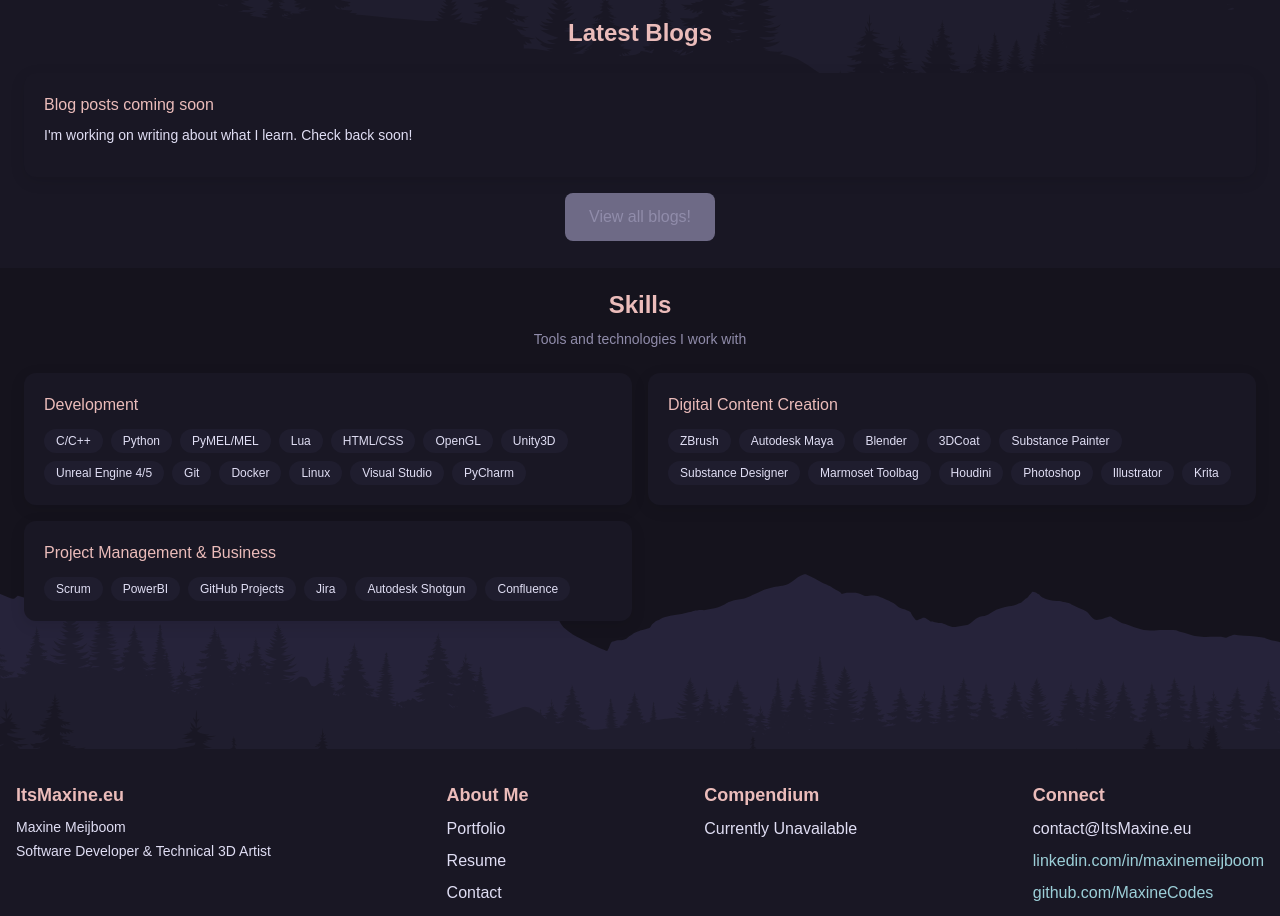
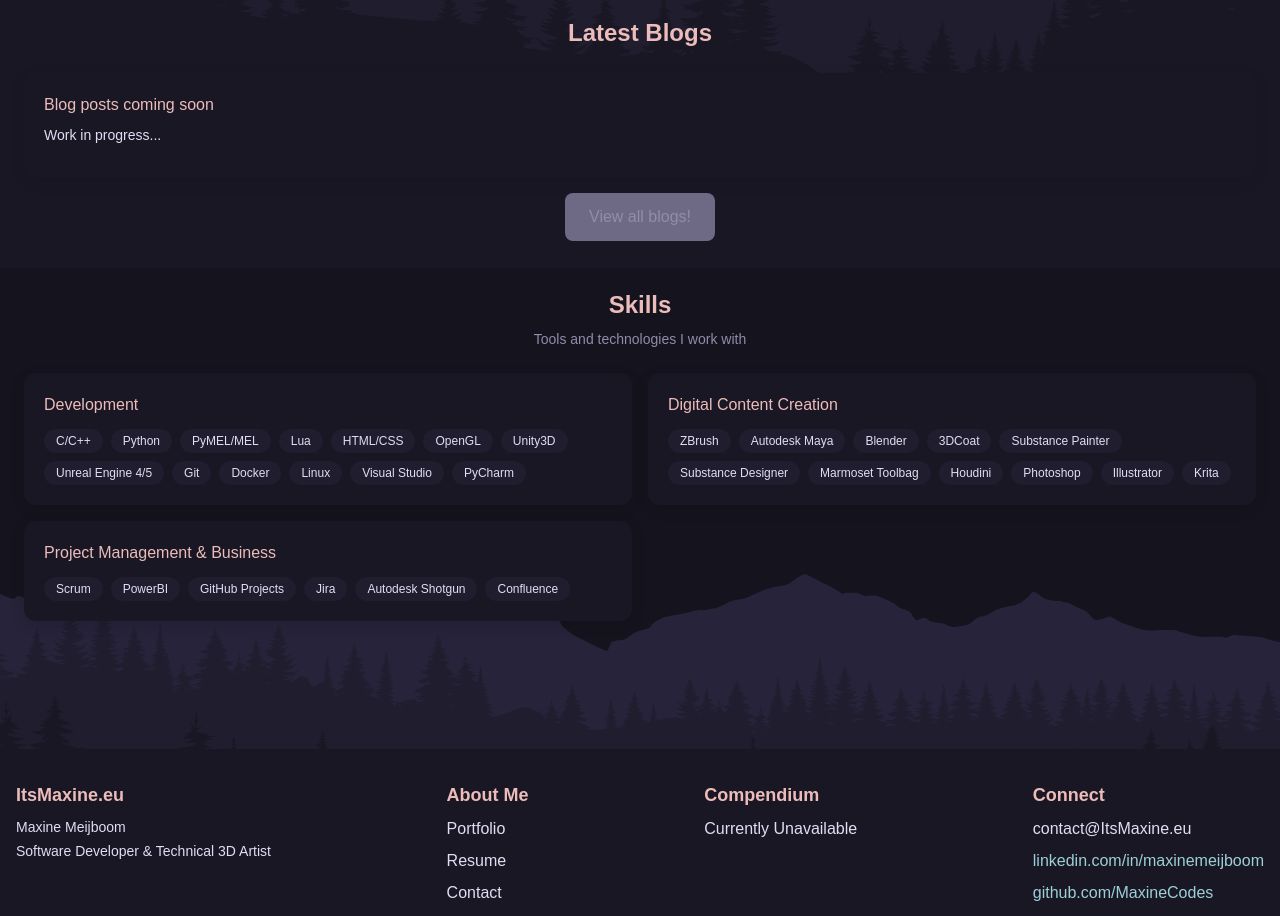
Before and after one commit to MaxineCodes/personal-website, a Next.js app: page /aboutme in a window 1280 px wide. Shown: the part 2200-3116 px from the top of the page. Built offline with nearby package versions, Linux system fonts and the light colour scheme.

Commit message:
about me page update

```diff
--- a/app/(main)/aboutme/page.tsx
+++ b/app/(main)/aboutme/page.tsx
@@ -97,10 +97,10 @@ export default function Home() {
                 </div>
             </section>
 
-            {/* ===== Content sections below the banner ===== */}
+            {/* Content sections below the banner */}
             <div className="mx-auto max-w-7xl px-4 py-8 sm:px-6">
 
-                {/* ===== About Me Section ===== */}
+                {/* About Me Section */}
                 <section className="mt-10">
                     <div className="grid gap-6 md:grid-cols-2">
                         {/* Text card */}
@@ -183,7 +183,7 @@ export default function Home() {
                     </div>
                 </section>
 
-                {/* ===== Featured Projects Section ===== */}
+                {/* Featured Projects Section */}
                 <section className="mt-12">
                     <div className="mb-6 text-center">
                         <h2 className="mb-2 text-2xl font-bold text-(--color-rose)">
@@ -207,7 +207,7 @@ export default function Home() {
                     <Button text={"View All Projects"} href={"/portfolio"}/>
                 </section>
 
-                {/* ===== Latest Blogs Section ===== */}
+                {/* Latest Blogs Section */}
                 <section className="mt-12">
                     <div className="mb-6 text-center">
                         <h2 className="mb-2 text-2xl font-bold text-(--color-rose)">
@@ -222,7 +222,7 @@ export default function Home() {
                                 Blog posts coming soon
                             </h5>
                             <p className="mb-3 text-sm (--color-overlay)">
-                                I&apos;m working on writing about what I learn. Check back soon!
+                                Work in progress...
                             </p>
                         </div>
                     </div>
@@ -230,7 +230,7 @@ export default function Home() {
                     <Button text={"View all blogs!"} href={""} variant={"disabled"}/>
                 </section>
 
-                {/* ===== Skills Section ===== */}
+                {/* Skills Section */}
                 <section className="mt-12">
                     <div className="mb-6 text-center">
                         <h2 className="mb-2 text-2xl font-bold text-(--color-rose)">
@@ -264,7 +264,7 @@ export default function Home() {
                     </div>
                 </section>
 
-                {/* ===== Spacer ===== */}
+                {/* Spacer */}
                 <Spacer/>
             </div>
         </div>
```
